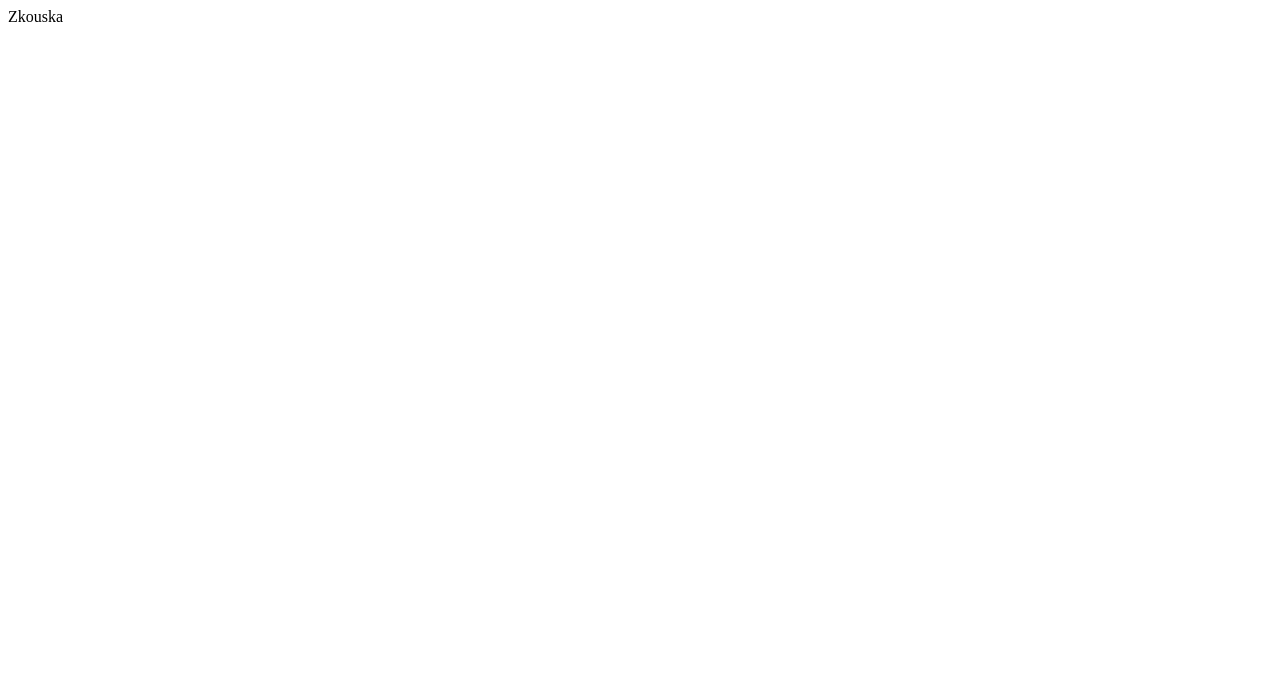
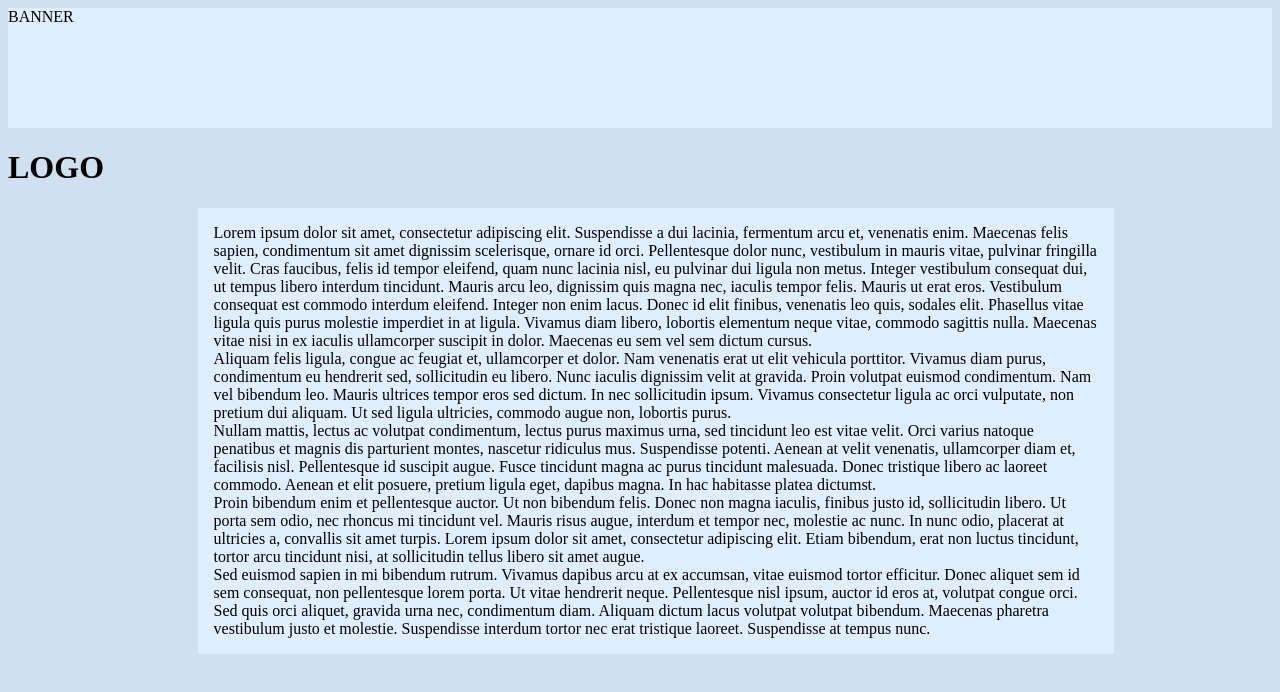
Before and after one commit to TabrTetr/com49-webskills, a plain HTML site: page index.html in a window 1280 px wide. Drawn offline with Linux system fonts and the light colour scheme.

Commit message:
Initial Styles

```diff
--- a/index.html
+++ b/index.html
@@ -1,7 +1,25 @@
 <!DOCTYPE html>
+<html lang="cz">
 <head>
 	<title>Herni Webovka</title>
+	<link rel="stylesheet" href="main_screen.css">
 </head>
 <body>
-	Zkouska
+	<div class="banner">
+		BANNER
+	</div>
+	<h1>
+		LOGO
+	</h1>
+	<div class="main_text">
+		Lorem ipsum dolor sit amet, consectetur adipiscing elit. Suspendisse a dui lacinia, fermentum arcu et, venenatis enim. Maecenas felis sapien, condimentum sit amet dignissim scelerisque, ornare id orci. Pellentesque dolor nunc, vestibulum in mauris vitae, pulvinar fringilla velit. Cras faucibus, felis id tempor eleifend, quam nunc lacinia nisl, eu pulvinar dui ligula non metus. Integer vestibulum consequat dui, ut tempus libero interdum tincidunt. Mauris arcu leo, dignissim quis magna nec, iaculis tempor felis. Mauris ut erat eros. Vestibulum consequat est commodo interdum eleifend. Integer non enim lacus. Donec id elit finibus, venenatis leo quis, sodales elit. Phasellus vitae ligula quis purus molestie imperdiet in at ligula. Vivamus diam libero, lobortis elementum neque vitae, commodo sagittis nulla. Maecenas vitae nisi in ex iaculis ullamcorper suscipit in dolor. Maecenas eu sem vel sem dictum cursus.
+		<br>
+		Aliquam felis ligula, congue ac feugiat et, ullamcorper et dolor. Nam venenatis erat ut elit vehicula porttitor. Vivamus diam purus, condimentum eu hendrerit sed, sollicitudin eu libero. Nunc iaculis dignissim velit at gravida. Proin volutpat euismod condimentum. Nam vel bibendum leo. Mauris ultrices tempor eros sed dictum. In nec sollicitudin ipsum. Vivamus consectetur ligula ac orci vulputate, non pretium dui aliquam. Ut sed ligula ultricies, commodo augue non, lobortis purus.
+		<br>
+		Nullam mattis, lectus ac volutpat condimentum, lectus purus maximus urna, sed tincidunt leo est vitae velit. Orci varius natoque penatibus et magnis dis parturient montes, nascetur ridiculus mus. Suspendisse potenti. Aenean at velit venenatis, ullamcorper diam et, facilisis nisl. Pellentesque id suscipit augue. Fusce tincidunt magna ac purus tincidunt malesuada. Donec tristique libero ac laoreet commodo. Aenean et elit posuere, pretium ligula eget, dapibus magna. In hac habitasse platea dictumst.
+		<br>
+		Proin bibendum enim et pellentesque auctor. Ut non bibendum felis. Donec non magna iaculis, finibus justo id, sollicitudin libero. Ut porta sem odio, nec rhoncus mi tincidunt vel. Mauris risus augue, interdum et tempor nec, molestie ac nunc. In nunc odio, placerat at ultricies a, convallis sit amet turpis. Lorem ipsum dolor sit amet, consectetur adipiscing elit. Etiam bibendum, erat non luctus tincidunt, tortor arcu tincidunt nisi, at sollicitudin tellus libero sit amet augue.
+		<br>
+		Sed euismod sapien in mi bibendum rutrum. Vivamus dapibus arcu at ex accumsan, vitae euismod tortor efficitur. Donec aliquet sem id sem consequat, non pellentesque lorem porta. Ut vitae hendrerit neque. Pellentesque nisl ipsum, auctor id eros at, volutpat congue orci. Sed quis orci aliquet, gravida urna nec, condimentum diam. Aliquam dictum lacus volutpat volutpat bibendum. Maecenas pharetra vestibulum justo et molestie. Suspendisse interdum tortor nec erat tristique laoreet. Suspendisse at tempus nunc.
+	</div>
 </body>
--- /dev/null
+++ b/main_screen.css
@@ -0,0 +1,19 @@
+@font-face {
+	font-family: Fredoka;
+	src: url(Fonts/Fredoka.ttf);
+}
+.banner {
+	width: 100%;
+	height: 15vh;
+	background-color: #deeefe
+}
+.main_text {
+	width: 70%;
+	margin: 0 15% 0 15%;
+	padding: 1em;
+	background-color: #deeefe
+}
+body {
+	background-color: #d0e0f0;
+	font: 18px, Fredoka, monospace;
+}
```
Also changed, not shown: Fonts/Fredoka.ttf (added).
